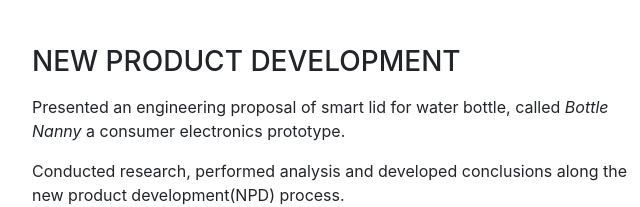
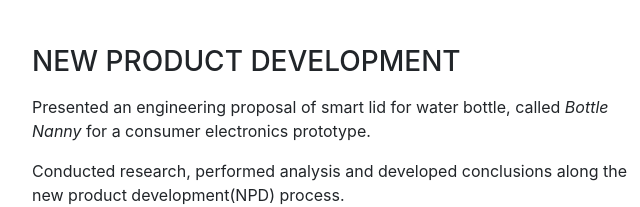
Before and after one commit to EatMoreCheeze/MyPersonalWebSite, a website with bundled scripts: page index.html in a window 1280 px wide. Shown: the part 890-1097 px from the top of the page, 288-928 px from the left. Built offline with nearby package versions, Linux system fonts and the light colour scheme; a web font is replaced by a local one.

Commit message:
Update index.html

```diff
--- a/index.html
+++ b/index.html
@@ -97,7 +97,7 @@
             <div class="resume-content mr-auto">
               <h3 class="mb-0">New Product Development</h3>
               <p></p>
-              <p>Presented an engineering proposal of smart lid for water bottle, called <em>Bottle Nanny</em> a consumer electronics prototype.</p>
+              <p>Presented an engineering proposal of smart lid for water bottle, called <em>Bottle Nanny</em> for a consumer electronics prototype.</p>
               <p>Conducted research, performed analysis and developed conclusions along the new product development(NPD) process.</p>
               <p>Developed writing skills, understood ethics and the engineer decision making process, and learned teamwork and technical communication.</p>
             </div>
```
